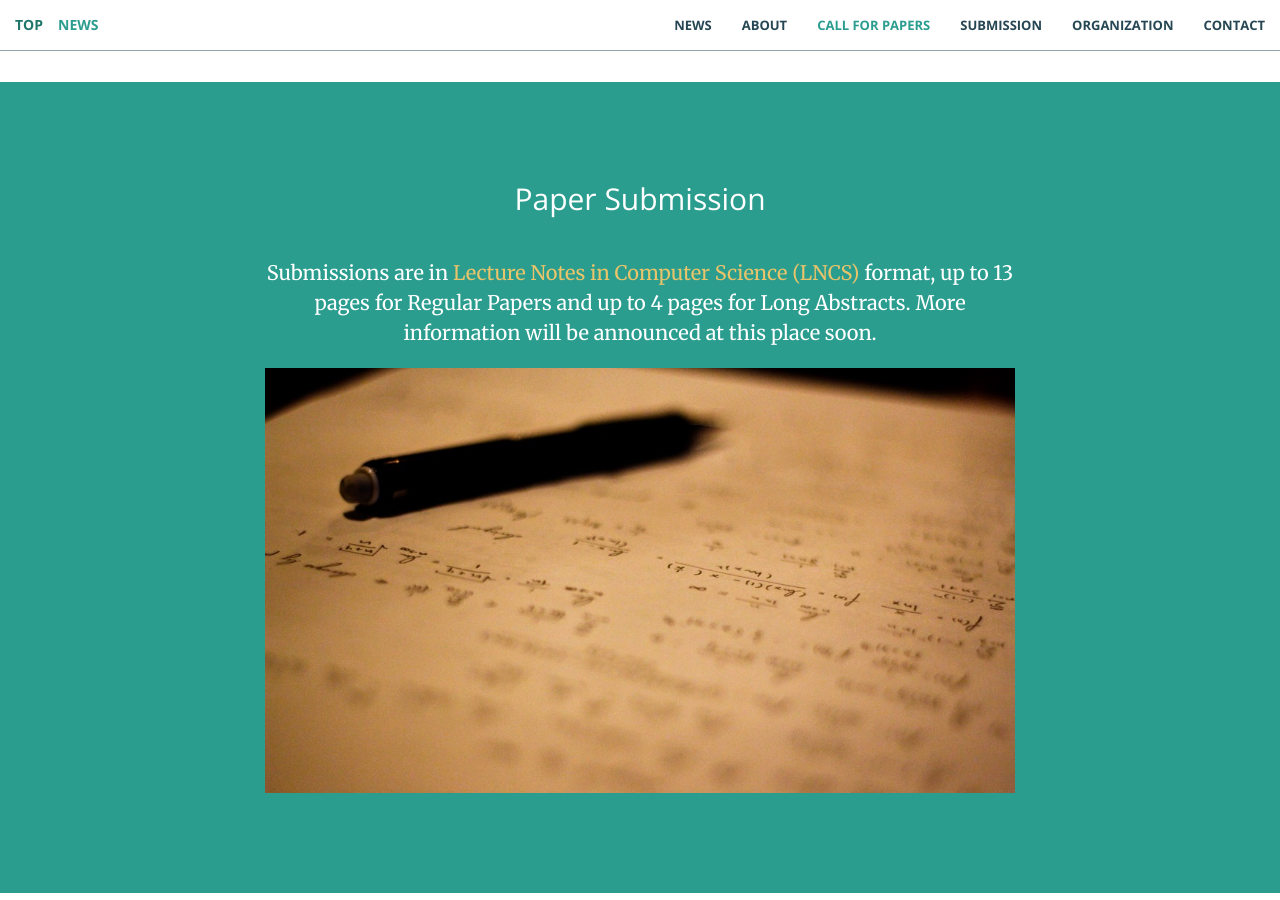
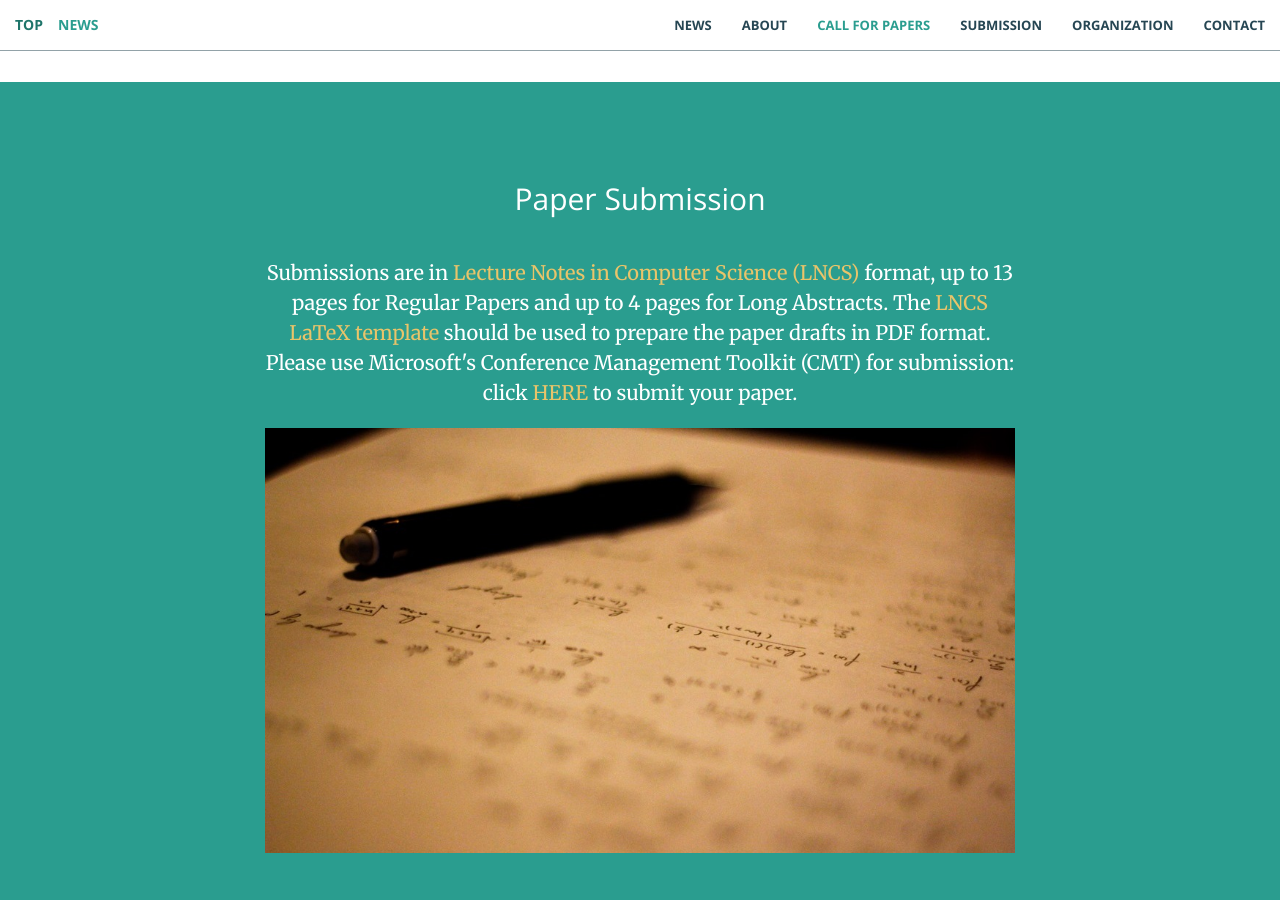
Before and after one commit to ipcai2021/ipcai2021.github.io, a Jekyll site: the page built from index.html, in a window 1280 px wide and 900 px high, scrolled down 4116 px. Built offline with Jekyll 4.4.1, drawn with Linux system fonts in a browser that asks for light colours.

Commit message:
Added submission details

```diff
--- a/_includes/submission.html
+++ b/_includes/submission.html
@@ -5,7 +5,7 @@
                 <h2 class="section-heading">Paper Submission</h2>
                 <hr class="primary">
 				<p class="text-center">
-				Submissions are in <a href="https://www.springer.com/gp/computer-science/lncs" style="color: rgb(233,196,106)">Lecture Notes in Computer Science (LNCS)</a> format, up to 13 pages for Regular Papers and up to 4 pages for Long Abstracts. More information will be announced at this place soon.</p>
+				Submissions are in <a href="https://www.springer.com/gp/computer-science/lncs" style="color: rgb(233,196,106)">Lecture Notes in Computer Science (LNCS)</a> format, up to 13 pages for Regular Papers and up to 4 pages for Long Abstracts. The <a href="ftp://ftp.springernature.com/cs-proceeding/llncs/llncs2e.zip" style="color: rgb(233,196,106)">LNCS LaTeX template</a> should be used to prepare the paper drafts in PDF format. Please use Microsoft's Conference Management Toolkit (CMT) for submission: click <a href="https://cmt3.research.microsoft.com/IPCAI2021" style="color: rgb(233,196,106)">HERE</a> to submit your paper. </p>
 
 				<img src="img/writing.jpg" class="img-responsive" alt="">
 
```
